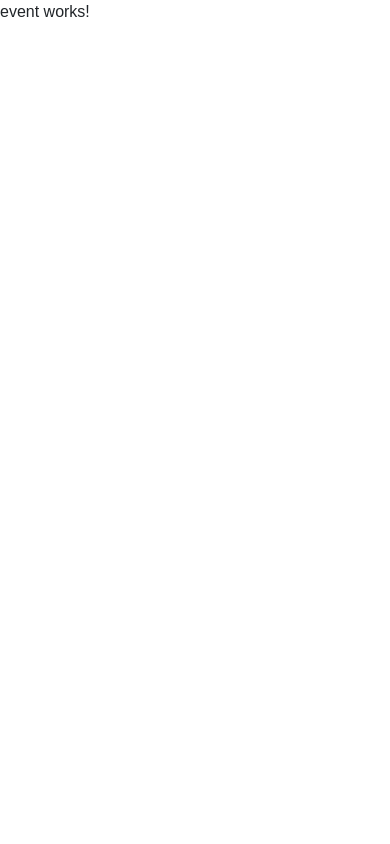
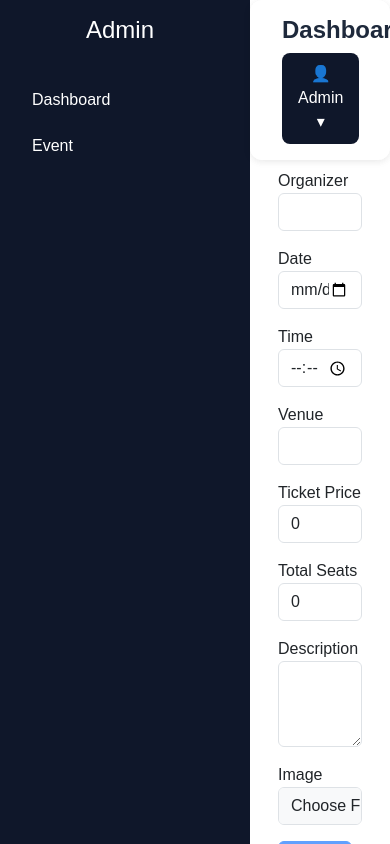
Before and after one commit to nawsish9005/EventManagement, an Angular app in the folder EventManagement_Client/: page /event in a window 390 px wide. Built offline with nearby package versions, Linux system fonts and the light colour scheme; no server answers.

Commit message:
add event

```diff
--- a/EventManagement_Client/src/app/app.component.html
+++ b/EventManagement_Client/src/app/app.component.html
@@ -1 +1,11 @@
 <router-outlet></router-outlet>
+<div class="app-container">
+    <app-sidebar></app-sidebar>
+
+    <div class="main-content">
+      <app-navbar></app-navbar>
+      <div class="content-wrapper">
+        <router-outlet></router-outlet>
+      </div>
+    </div>
+  </div>
--- a/EventManagement_Client/src/app/event/event.component.html
+++ b/EventManagement_Client/src/app/event/event.component.html
@@ -1 +1,88 @@
-<p>event works!</p>
+<app-navbar></app-navbar>
+<app-sidebar></app-sidebar>
+
+<div class="container">
+    <h2 class="mb-3">{{ isEditMode ? 'Edit Event' : 'Create Event' }}</h2>
+
+    <form [formGroup]="eventForm" (ngSubmit)="submitForm()" enctype="multipart/form-data">
+      <div class="row">
+        <div class="col-md-6 mb-3">
+          <label>Title</label>
+          <input formControlName="title" type="text" class="form-control" required />
+        </div>
+        <div class="col-md-6 mb-3">
+          <label>Organizer</label>
+          <input formControlName="organizer" type="text" class="form-control" required />
+        </div>
+        <div class="col-md-6 mb-3">
+          <label>Date</label>
+          <input formControlName="eventDate" type="date" class="form-control" required />
+        </div>
+        <div class="col-md-6 mb-3">
+          <label>Time</label>
+          <input formControlName="time" type="time" class="form-control" required />
+        </div>
+        <div class="col-md-6 mb-3">
+          <label>Venue</label>
+          <input formControlName="venue" type="text" class="form-control" required />
+        </div>
+        <div class="col-md-3 mb-3">
+          <label>Ticket Price</label>
+          <input formControlName="ticketPrice" type="number" class="form-control" required />
+        </div>
+        <div class="col-md-3 mb-3">
+          <label>Total Seats</label>
+          <input formControlName="totalSeats" type="number" class="form-control" required />
+        </div>
+        <div class="col-md-12 mb-3">
+          <label>Description</label>
+          <textarea formControlName="description" rows="3" class="form-control" required></textarea>
+        </div>
+        <div class="col-md-6 mb-3">
+          <label>Image</label>
+          <input type="file" (change)="onImageSelected($event)" class="form-control" />
+          <div *ngIf="imagePreview" class="mt-2">
+            <img [src]="imagePreview" alt="Preview" height="100" />
+          </div>
+        </div>
+      </div>
+
+      <button type="submit" class="btn btn-primary me-2" [disabled]="eventForm.invalid">
+        {{ isEditMode ? 'Update' : 'Create' }}
+      </button>
+      <button type="button" class="btn btn-secondary" (click)="resetForm()">Reset</button>
+    </form>
+
+    <hr class="my-4" />
+
+    <h3>Event List</h3>
+    <table class="table table-bordered table-striped">
+      <thead class="table-dark">
+        <tr>
+          <th>Image</th>
+          <th>Title</th>
+          <th>Date</th>
+          <th>Time</th>
+          <th>Venue</th>
+          <th>Seats</th>
+          <th>Price</th>
+          <th>Actions</th>
+        </tr>
+      </thead>
+      <tbody>
+        <tr *ngFor="let ev of events">
+          <td><img [src]="ev.imageUrl" alt="Event" width="80" /></td>
+          <td>{{ ev.title }}</td>
+          <td>{{ ev.eventDate | date }}</td>
+          <td>{{ ev.time }}</td>
+          <td>{{ ev.venue }}</td>
+          <td>{{ ev.availableSeats }}/{{ ev.totalSeats }}</td>
+          <td>{{ ev.ticketPrice }}</td>
+          <td>
+            <button class="btn btn-sm btn-info me-2" (click)="editEvent(ev)">Edit</button>
+            <button class="btn btn-sm btn-danger" (click)="deleteEvent(ev.id)">Delete</button>
+          </td>
+        </tr>
+      </tbody>
+    </table>
+  </div>
--- a/EventManagement_Client/src/app/event/event.component.ts
+++ b/EventManagement_Client/src/app/event/event.component.ts
@@ -1,10 +1,109 @@
-import { Component } from '@angular/core';
+import { Component, OnInit } from '@angular/core';
+import { FormBuilder, FormGroup, Validators } from '@angular/forms';
+import { EventService } from '../services/event.service';
 
 @Component({
   selector: 'app-event',
   templateUrl: './event.component.html',
   styleUrls: ['./event.component.css']
 })
-export class EventComponent {
+export class EventComponent implements OnInit{
+  events: any[] = [];
+  eventForm: FormGroup;
+  isEditMode = false;
+  selectedEventId: number | null = null;
+  imagePreview: string | ArrayBuffer | null = null;
 
+  constructor(private eventService: EventService, private fb: FormBuilder) {
+    this.eventForm = this.fb.group({
+      title: ['', Validators.required],
+      description: ['', Validators.required],
+      eventDate: ['', Validators.required],
+      time: ['', Validators.required],
+      venue: ['', Validators.required],
+      organizer: ['', Validators.required],
+      ticketPrice: [0, Validators.required],
+      totalSeats: [0, Validators.required],
+      imageUrl: [null]
+    });
+  }
+  ngOnInit(): void {
+    this.loadEvents();
+  }
+
+  loadEvents() {
+    this.eventService.getAllEvents().subscribe({
+      next: data => this.events = data,
+      error: err => console.error(err)
+    });
+  }
+  onImageSelected(event: any) {
+    const file = event.target.files[0];
+    if (file) {
+      this.eventForm.patchValue({ imageUrl: file });
+
+      const reader = new FileReader();
+      reader.onload = () => this.imagePreview = reader.result;
+      reader.readAsDataURL(file);
+    }
+  }
+
+  submitForm() {
+    const formData = new FormData();
+    Object.keys(this.eventForm.controls).forEach(key => {
+      const value = this.eventForm.get(key)?.value;
+      formData.append(key, value);
+    });
+
+    if (this.isEditMode && this.selectedEventId !== null) {
+      this.eventService.updateEvent(this.selectedEventId, formData).subscribe({
+        next: () => {
+          this.resetForm();
+          this.loadEvents();
+        },
+        error: err => console.error(err)
+      });
+    } else {
+      this.eventService.createEvent(formData).subscribe({
+        next: () => {
+          this.resetForm();
+          this.loadEvents();
+        },
+        error: err => console.error(err)
+      });
+    }
+  }
+
+  editEvent(event: any) {
+    this.isEditMode = true;
+    this.selectedEventId = event.id;
+    this.imagePreview = event.imageUrl;
+
+    this.eventForm.patchValue({
+      title: event.title,
+      description: event.description,
+      eventDate: event.eventDate,
+      time: event.time,
+      venue: event.venue,
+      organizer: event.organizer,
+      ticketPrice: event.ticketPrice,
+      totalSeats: event.totalSeats,
+      imageUrl: null  // Image upload will be optional for updates
+    });
+  }
+
+  deleteEvent(id: number) {
+    if (confirm('Are you sure to delete this event?')) {
+      this.eventService.deleteEvent(id).subscribe(() => {
+        this.loadEvents();
+      });
+    }
+  }
+
+  resetForm() {
+    this.eventForm.reset();
+    this.isEditMode = false;
+    this.selectedEventId = null;
+    this.imagePreview = null;
+  }
 }
--- a/EventManagement_Client/src/app/services/event.service.ts
+++ b/EventManagement_Client/src/app/services/event.service.ts
@@ -11,25 +11,30 @@ export class EventService {
 
   constructor(private http: HttpClient, private authService: AuthService) { }
 
-  public eventUrl="/events";
+  public eventUrl="/event";
 
-  public getAllEvent(){
+  public getAllEvents(): Observable<any> {
     return this.http.get(this.baseUrl + this.eventUrl);
   }
-   public getEventById(){
-    return this.http.get(this.baseUrl + this.eventUrl);
+
+  public getUpcomingEvents(): Observable<any> {
+    return this.http.get(this.baseUrl + this.eventUrl + '/upcoming');
   }
-   public updateEvent(){
-    return this.http.get(this.baseUrl + this.eventUrl);
+
+  public getEventById(id: number): Observable<any> {
+    return this.http.get(this.baseUrl + this.eventUrl + `/${id}`);
   }
-   public createEvent(){
-    return this.http.get(this.baseUrl + this.eventUrl);
+
+  public createEvent(formData: FormData): Observable<any> {
+    return this.http.post(this.baseUrl + this.eventUrl, formData);
   }
-   public getUpComingEvent(){
-    return this.http.get(this.baseUrl + this.eventUrl);
+
+  public updateEvent(id: number, formData: FormData): Observable<any> {
+    return this.http.put(this.baseUrl + this.eventUrl + `/${id}`, formData);
   }
-   public deleteEvent(){
-    return this.http.get(this.baseUrl + this.eventUrl);
+
+  public deleteEvent(id: number): Observable<any> {
+    return this.http.delete(this.baseUrl + this.eventUrl + `/${id}`);
   }
 
     private updateProfileUrl = '/account/updateprofile';
--- a/EventManagement_Client/src/styles.css
+++ b/EventManagement_Client/src/styles.css
@@ -102,3 +102,32 @@ body {
   section.active {
     display: block;
   }
+
+  .app-container {
+    display: flex;
+    height: 100vh;
+  }
+
+  app-sidebar {
+    width: 250px;
+    background-color: #0f172a; /* Tailwind slate-900 */
+    color: white;
+    height: 100%;
+    position: fixed;
+    top: 0;
+    left: 0;
+  }
+
+  .main-content {
+    margin-left: 250px; /* Same as sidebar width */
+    flex-grow: 1;
+    display: flex;
+    flex-direction: column;
+    width: calc(100% - 250px);
+  }
+
+  .content-wrapper {
+    padding: 1rem;
+    overflow-y: auto;
+    flex-grow: 1;
+  }
```
Lines whose indentation alone changed are shown as unchanged.
